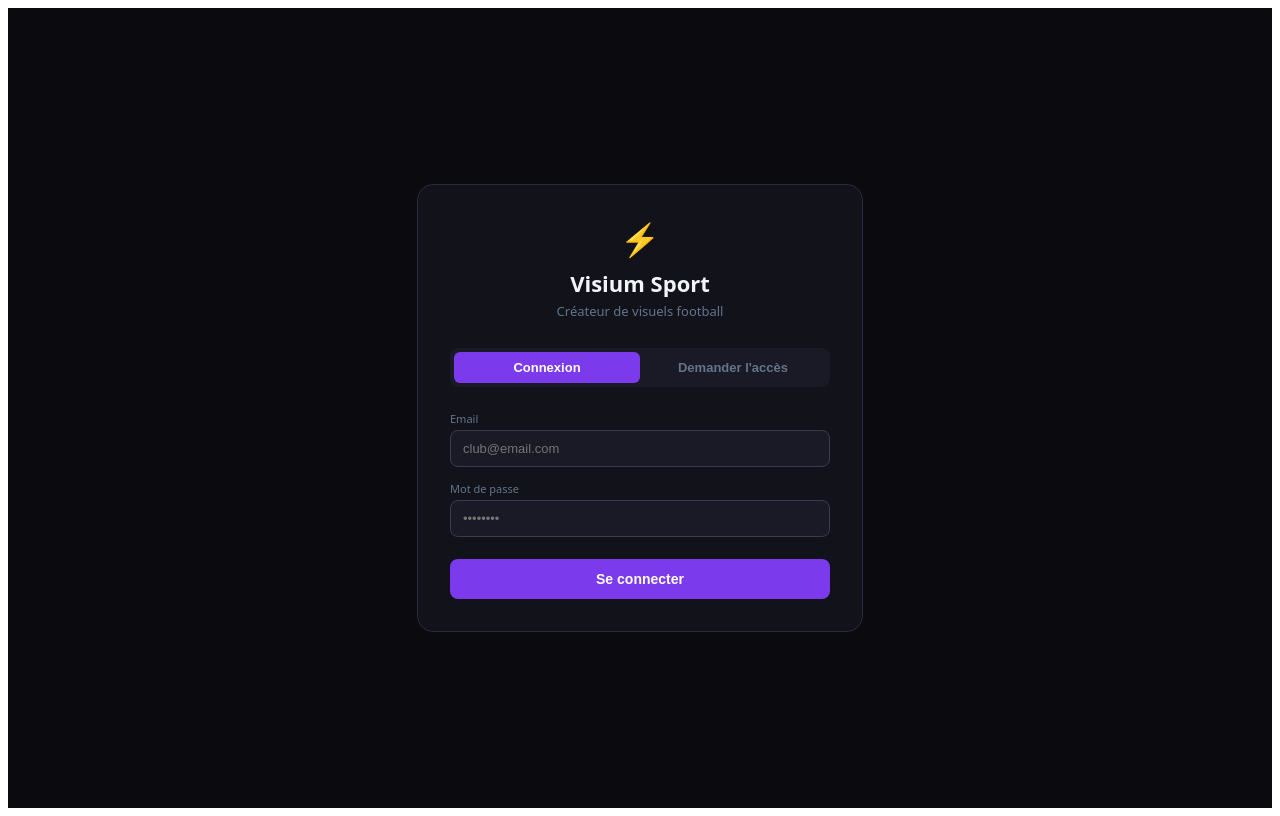
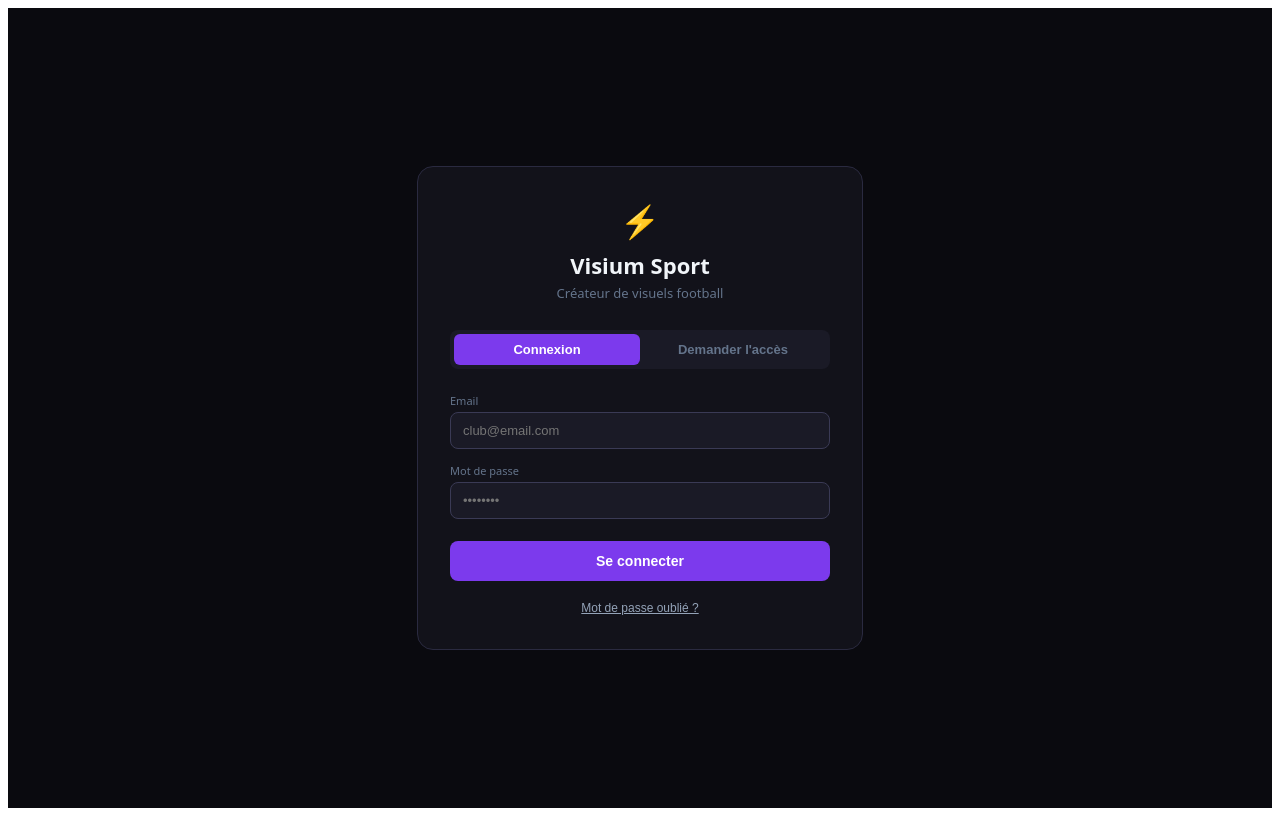
Before and after one commit to hfenoli/exposia, a React (Vite) app: page / in a window 1280 px wide. Both pictures are taken after a click on the button "ACCÉDER À VISIUM SPORT". Built offline with nearby package versions, Linux system fonts and the light colour scheme; no server answers.

Commit message:
Mdp oublié

```diff
--- a/src/Auth.jsx
+++ b/src/Auth.jsx
@@ -10,12 +10,18 @@ export default function Auth() {
   const [error, setError] = useState("");
   const [success, setSuccess] = useState("");
 
+  function switchMode(m) {
+    setMode(m);
+    setError("");
+    setSuccess("");
+  }
+
   async function handleSubmit() {
     setError(""); setSuccess(""); setLoading(true);
     if (mode === "login") {
       const { error } = await supabase.auth.signInWithPassword({ email, password });
       if (error) setError(error.message);
-    } else {
+    } else if (mode === "signup") {
       const { data, error } = await supabase.auth.signUp({ email, password });
       if (error) { setError(error.message); setLoading(false); return; }
       if (data.user) {
@@ -27,6 +33,12 @@ export default function Auth() {
         setSuccess("Demande envoyée ! Vous recevrez un accès sous 24h après validation.");
         setMode("login");
       }
+    } else if (mode === "forgot") {
+      const { error } = await supabase.auth.resetPasswordForEmail(email, {
+        redirectTo: "https://peaceful-blini-17747c.netlify.app"
+      });
+      if (error) setError(error.message);
+      else setSuccess("Un lien de réinitialisation a été envoyé à votre email.");
     }
     setLoading(false);
   }
@@ -37,16 +49,22 @@ export default function Auth() {
         <div style={{ textAlign: "center", marginBottom: 28 }}>
           <div style={{ fontSize: 32, marginBottom: 8 }}>⚡</div>
           <div style={{ fontSize: 22, fontWeight: 700, color: "#f1f5f9" }}>Visium Sport</div>
-          <div style={{ fontSize: 13, color: "#64748b", marginTop: 4 }}>Créateur de visuels football</div>
+          <div style={{ fontSize: 13, color: "#64748b", marginTop: 4 }}>
+            {mode === "forgot" ? "Réinitialiser le mot de passe" : "Créateur de visuels football"}
           </div>
+        </div>
+
+        {mode !== "forgot" && (
           <div style={{ display: "flex", marginBottom: 24, background: "#1a1a26", borderRadius: 8, padding: 4 }}>
             {["login", "signup"].map(m => (
-            <button key={m} onClick={() => { setMode(m); setError(""); setSuccess(""); }}
+              <button key={m} onClick={() => switchMode(m)}
                 style={{ flex: 1, padding: "8px", border: "none", borderRadius: 6, cursor: "pointer", fontSize: 13, fontWeight: 600, background: mode === m ? "#7c3aed" : "transparent", color: mode === m ? "#fff" : "#64748b", transition: "all .2s" }}>
                 {m === "login" ? "Connexion" : "Demander l'accès"}
               </button>
             ))}
           </div>
+        )}
+
         {mode === "signup" && (
           <div style={{ marginBottom: 14 }}>
             <div style={{ fontSize: 11, color: "#64748b", marginBottom: 4 }}>Nom du club</div>
@@ -54,27 +72,52 @@ export default function Auth() {
               style={{ width: "100%", background: "#1a1a26", border: "1px solid #3a3a55", borderRadius: 8, padding: "10px 12px", color: "#f1f5f9", fontSize: 13, outline: "none", boxSizing: "border-box" }} />
           </div>
         )}
+
         <div style={{ marginBottom: 14 }}>
           <div style={{ fontSize: 11, color: "#64748b", marginBottom: 4 }}>Email</div>
           <input value={email} onChange={e => setEmail(e.target.value)} placeholder="club@email.com" type="email"
             style={{ width: "100%", background: "#1a1a26", border: "1px solid #3a3a55", borderRadius: 8, padding: "10px 12px", color: "#f1f5f9", fontSize: 13, outline: "none", boxSizing: "border-box" }} />
         </div>
+
+        {mode !== "forgot" && (
           <div style={{ marginBottom: 22 }}>
             <div style={{ fontSize: 11, color: "#64748b", marginBottom: 4 }}>Mot de passe</div>
             <input value={password} onChange={e => setPassword(e.target.value)} placeholder="••••••••" type="password"
               style={{ width: "100%", background: "#1a1a26", border: "1px solid #3a3a55", borderRadius: 8, padding: "10px 12px", color: "#f1f5f9", fontSize: 13, outline: "none", boxSizing: "border-box" }} />
           </div>
+        )}
+
         {mode === "signup" && (
           <div style={{ background: "#1a1a26", border: "1px solid #3a3a55", borderRadius: 8, padding: "10px 14px", fontSize: 12, color: "#94a3b8", marginBottom: 16 }}>
             💡 Votre demande sera examinée sous 24h. Vous recevrez un email de confirmation dès validation.
           </div>
         )}
+
         {error && <div style={{ background: "#450a0a", border: "1px solid #7f1d1d", borderRadius: 8, padding: "10px 14px", color: "#fca5a5", fontSize: 12, marginBottom: 16 }}>{error}</div>}
         {success && <div style={{ background: "#052e16", border: "1px solid #166534", borderRadius: 8, padding: "10px 14px", color: "#86efac", fontSize: 12, marginBottom: 16 }}>{success}</div>}
+
         <button onClick={handleSubmit} disabled={loading}
           style={{ width: "100%", background: "#7c3aed", color: "#fff", border: "none", borderRadius: 8, padding: "12px", fontSize: 14, fontWeight: 600, cursor: loading ? "wait" : "pointer", opacity: loading ? 0.7 : 1 }}>
-          {loading ? "Chargement..." : mode === "login" ? "Se connecter" : "Envoyer la demande"}
+          {loading ? "Chargement..." : mode === "login" ? "Se connecter" : mode === "signup" ? "Envoyer la demande" : "Envoyer le lien"}
         </button>
+
+        {mode === "login" && (
+          <div style={{ textAlign: "center", marginTop: 14 }}>
+            <button onClick={() => switchMode("forgot")}
+              style={{ background: "none", border: "none", color: "#94a3b8", fontSize: 12, cursor: "pointer", padding: 0, textDecoration: "underline" }}>
+              Mot de passe oublié ?
+            </button>
+          </div>
+        )}
+
+        {mode === "forgot" && (
+          <div style={{ textAlign: "center", marginTop: 14 }}>
+            <button onClick={() => switchMode("login")}
+              style={{ background: "none", border: "none", color: "#94a3b8", fontSize: 12, cursor: "pointer", padding: 0, textDecoration: "underline" }}>
+              Retour à la connexion
+            </button>
+          </div>
+        )}
       </div>
     </div>
   );
```
Lines whose indentation alone changed are shown as unchanged.
